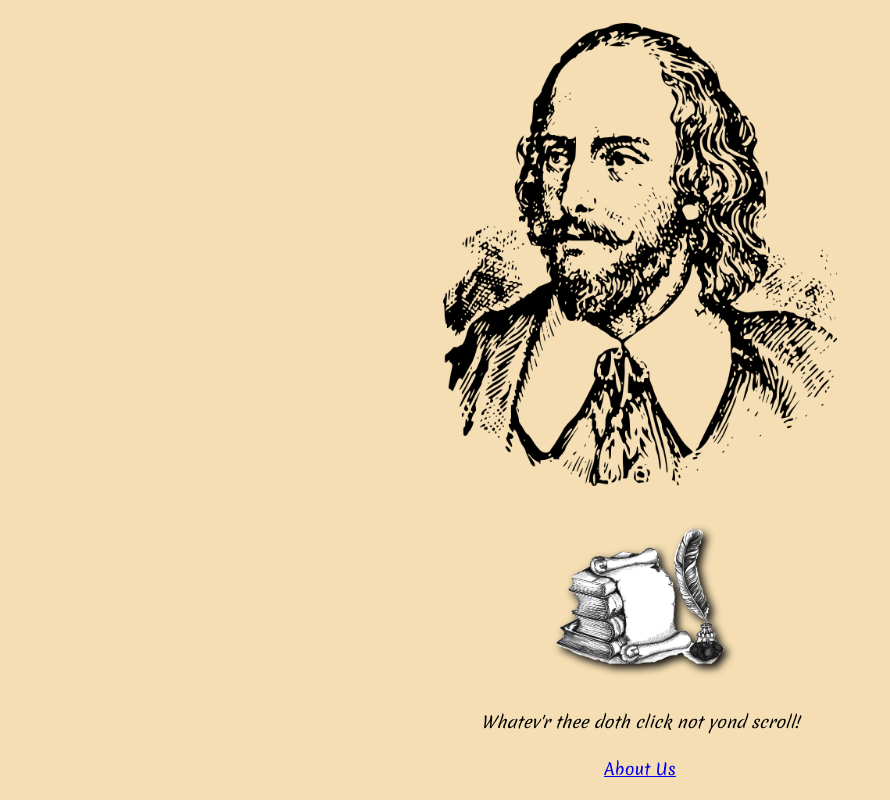
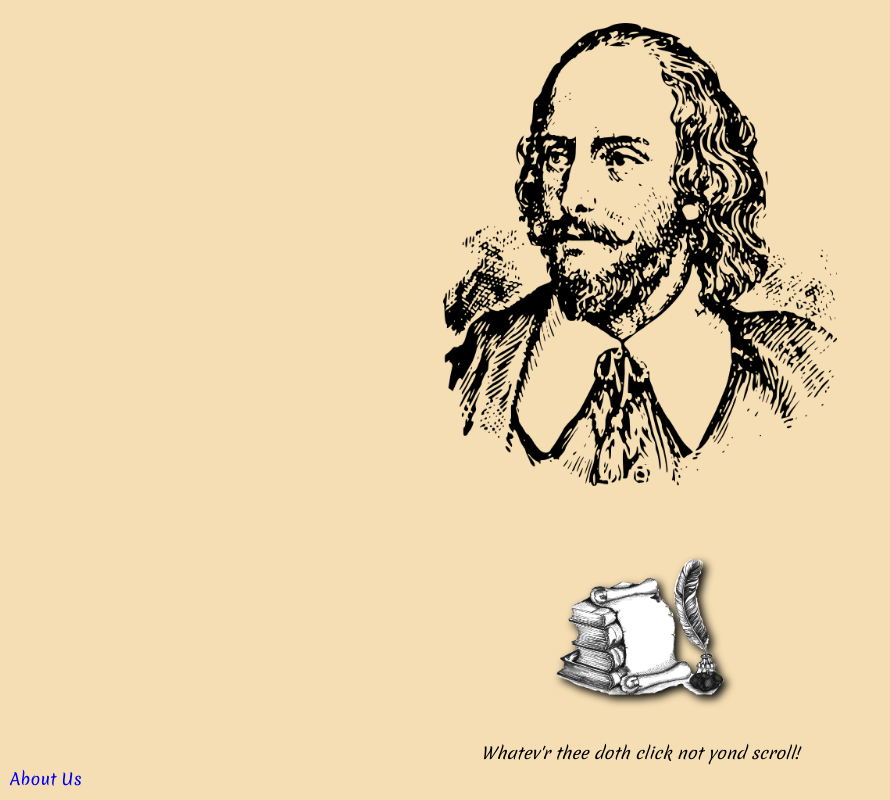
Before and after one commit to Shakespeare-Insult-Bot/shadespeare-front-end, a React (Create React App) app: page / in a window 1280 px wide. Shown: the whole page, without its empty margins (0-890 px from the left). Built offline with nearby package versions, Linux system fonts and the light colour scheme.

Commit message:
about us css

```diff
--- a/src/App.css
+++ b/src/App.css
@@ -43,6 +43,17 @@
   filter: drop-shadow(1px 1px 1px black);
 
 }
+.aboutUs {
+  position: absolute;
+  bottom: 10px;
+  left: 10px;
+  text-decoration: none;
+}
+.aboutUs:hover{
+  text-decoration: underline;
+
+}
+
 
 .response {
   position:relative;
--- a/src/Home.js
+++ b/src/Home.js
@@ -49,7 +49,7 @@ export default class Home extends Component {
         </p>
       </div>
 
-      <Link to='/about-us'>About Us</Link>
+      <Link className="aboutUs" to='/about-us'>About Us</Link>
       </div>
     )
   }
```
